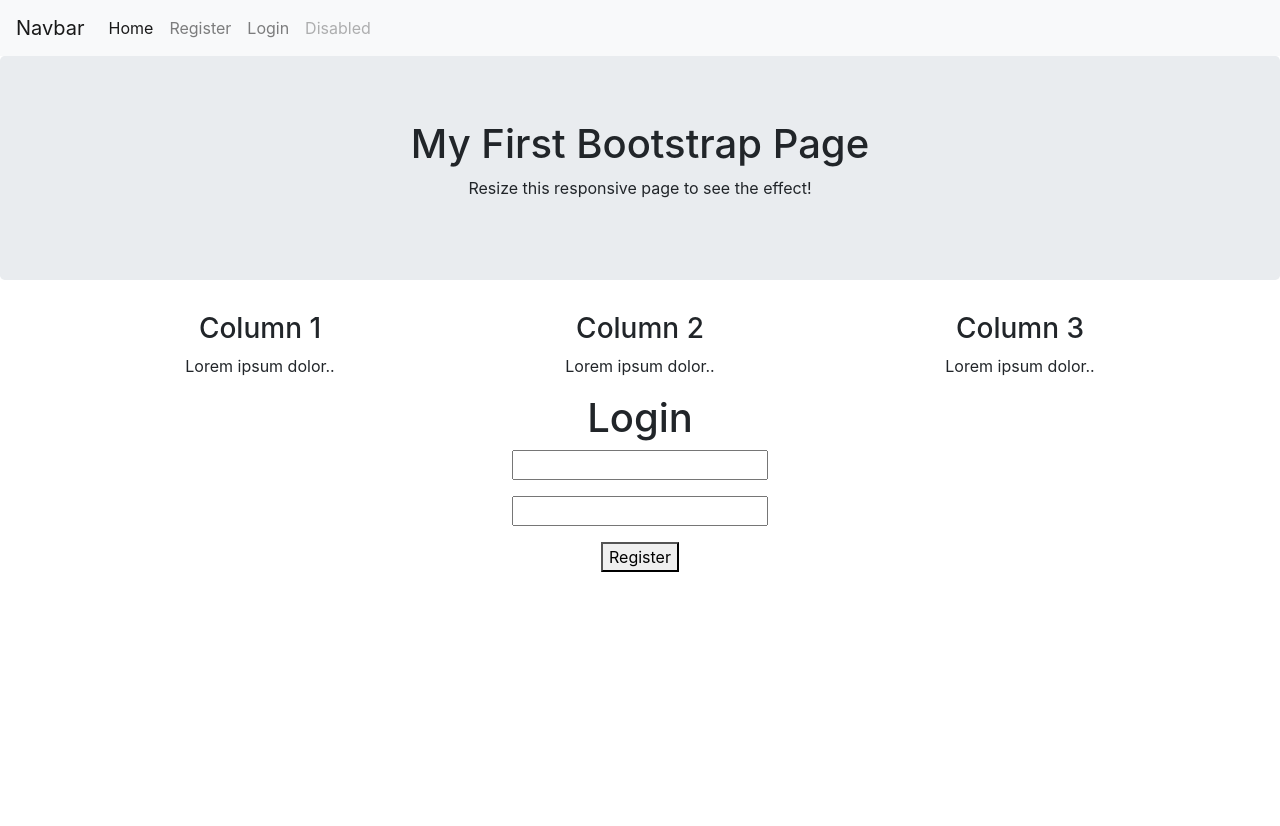
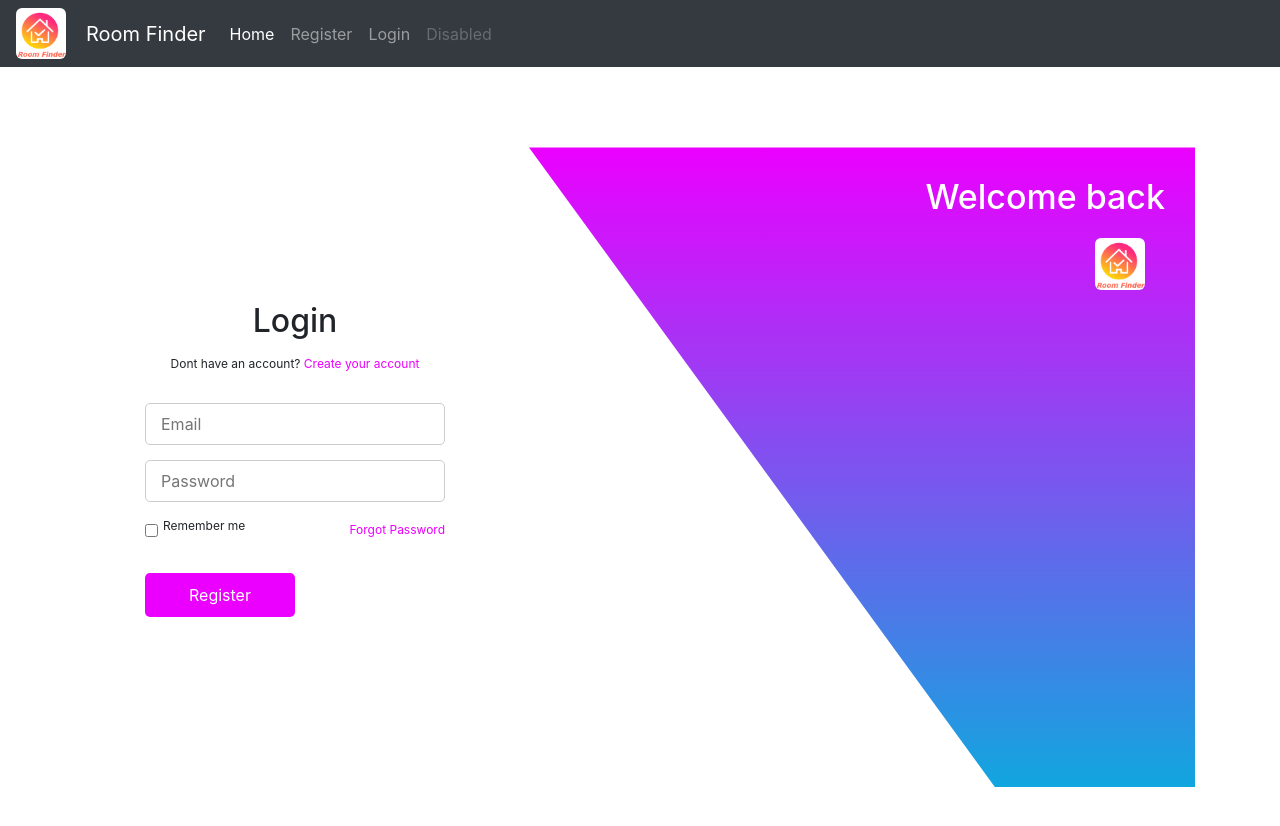
Before and after one commit to SudipRai/RoomFinder-Frontend-React-, a React (Create React App) app: page /login in a window 1280 px wide. Shown: the top 826 px of the page. Before the commit the page ends 800 px from the top, so only its background shows below. Built offline with nearby package versions, Linux system fonts and the light colour scheme.

Commit message:
Design of login page added

```diff
--- a/src/App.js
+++ b/src/App.js
@@ -1,9 +1,13 @@
 import logo from './logo.svg';
 import './App.css';
+import './custom.css';
 import '../node_modules/bootstrap/dist/css/bootstrap.min.css'
 import {BrowserRouter} from 'react-router-dom'
 import Header from './Header/Header'
 import Container from './Container/Container';
+
+
+
 
 function App() {
   return (
--- a/src/Container/Container.js
+++ b/src/Container/Container.js
@@ -4,9 +4,12 @@ import {Route} from 'react-router-dom'
 import Login from "./Login";
 import viewroom from "./viewroom";
 
+
+
 class Container extends Component{
     render(){
         return(
+
             <div>
                 <Route path="/register" component={Register}/>
                 <Route path="/login" component={Login}/>
--- a/src/Container/Login.js
+++ b/src/Container/Login.js
@@ -1,5 +1,6 @@
 import { Component } from "react"
 import axios from 'axios';
+
 
 class Login extends Component{
     state={
@@ -29,11 +30,45 @@ class Login extends Component{
     }
     render(){
         return(
-            <div>
-                <h1>Login</h1>
+           <div>
+               <div class="container">
+                            <div class="form-container">
+                            <div class="form-body">
+                                <div class="header">
+                                    <h2>Login</h2>
+                                    <p>Dont have an account? <a href="#">Create your account</a></p>
+                                </div>
+                                <div class="form-group">
+                                    <div class="input-group">
+                                    <input type="email" placeholder="Email" value={this.state.email} onChange={(event)=>{this.setState({email:event.target.value})}}/>
+                                    </div>
+                                    <div class="input-group">
+                                    <input type="text" placeholder="Password" value={this.state.password} onChange={(event)=>{this.setState({password:event.target.value})}} />
+                                    </div>
+                                    <div class="input-group flex">
+                                        <div class="remember">
+                                            <input type="checkbox" name=""/><label for="checkbox">Remember me</label>
+                                            </div>
+                                        <div class="forgot"><a href="#">Forgot Password</a></div>
+                                    </div>
+                                    <div class="input-group right">
+                                    <button onClick={this.login}>Register</button>
+                                    </div>
+                                </div>
+                            </div>
+                            <div class="form-image">
+                                <div class="text">
+                                    <h2>Welcome back</h2>
+                                    <img src="roomicon1.png"/>
+                                </div>
+                            </div>
+                        </div>
+                    </div>
+
+                {/* <h1>Login</h1>
                 <p><input type="email" value={this.state.email} onChange={(event)=>{this.setState({email:event.target.value})}}/></p>
                 <p><input type="text" value={this.state.password} onChange={(event)=>{this.setState({password:event.target.value})}} /></p>
-                <p><button onClick={this.login}>Register</button></p>
+                <p><button onClick={this.login}>Register</button></p> */}
             </div>
         )
     }
--- a/src/Container/Register.js
+++ b/src/Container/Register.js
@@ -29,6 +29,7 @@ class Register extends Component{
             <p><input type="text" value={this.state.password} onChange={(event)=>{this.setState({password:event.target.value})}} /></p>
             <p><button onClick={this.register}>Register</button></p>
             </div>
+
                   )
     }
 }
--- a/src/Header/Header.js
+++ b/src/Header/Header.js
@@ -5,8 +5,9 @@ class Header extends Component{
         return(
             <div>
 
-<nav class="navbar navbar-expand-lg navbar-light bg-light">
-  <a class="navbar-brand" href="#">Navbar</a>
+<nav class="navbar navbar-expand-lg navbar-dark bg-dark">
+<img src="./roomicon1.png"></img>
+  <a class="navbar-brand" href="#">Room Finder</a>
   <button class="navbar-toggler" type="button" data-toggle="collapse" data-target="#navbarNavAltMarkup" aria-controls="navbarNavAltMarkup" aria-expanded="false" aria-label="Toggle navigation">
     <span class="navbar-toggler-icon"></span>
   </button>
@@ -20,32 +21,6 @@ class Header extends Component{
   </div>
 </nav>
 
-
-
-
-
-     <div class="jumbotron text-center">
-  <h1>My First Bootstrap Page</h1>
-  <p>Resize this responsive page to see the effect!</p>
-</div>
-
-<div className="container">
-  <div className="row">
-    <div class="col-sm-4">
-      <h3>Column 1</h3>
-      <p>Lorem ipsum dolor..</p>
-    </div>
-    <div className="col-sm-4">
-      <h3>Column 2</h3>
-      <p>Lorem ipsum dolor..</p>
-    </div>
-    <div className="col-sm-4">
-      <h3>Column 3</h3>
-      <p>Lorem ipsum dolor..</p>
-    </div>
-  </div>
-</div>
-
             </div>
         )
     }
--- /dev/null
+++ b/src/custom.css
@@ -0,0 +1,143 @@
+*{
+	padding: 0;
+	margin: 0;
+	box-sizing: border-box;
+}
+.container{
+	display: flex;
+	justify-content: center;
+	align-items: center;
+	height: 100vh;
+    width: 100%;
+	background: #fff
+
+
+}
+
+.container .form-container{
+	position: relative;
+	display: flex;
+	align-items: center;
+	width: 100%;
+	height: 80%;
+	background: #fff;
+}
+
+.container .form-image{
+	position: absolute;
+	right: 0;
+	color: #fff;
+	height: 100%;
+	width: 60%;
+	background: linear-gradient(rgb(235,0,255),rgb(17,166,223));
+	clip-path: polygon(0 0, 100% 0, 100% 100%,70% 100%);
+}
+.container .form-image .text p{
+font-size: 12px;
+}
+.container .form-image .text h2{
+font-size: 34px;
+margin-bottom: 20px;
+}
+.container .form-image .text{
+position: absolute;
+right: 0;
+padding: 30px;
+text-align: right;
+width: 60%;
+
+}
+
+img{
+	width: 50px;
+	border-radius: 12%;
+    margin-right: 20px;
+}
+.form-group{
+	margin: 30px 60px;
+}
+
+.form-group .input-group{
+	width: 300px;
+	margin:15px 0px;
+}
+.form-body .header{
+	margin: 0px 60px;
+
+}
+.form-body .header h2{
+	margin-bottom: 15px;
+
+}
+.form-body .header p{
+	font-size: 12px;
+
+}
+
+.form-body .header a{
+	text-decoration: none;
+	color: rgb(235,0,255);
+
+}
+
+.form-group .input-group input[type='text'],
+.form-group .input-group input[type='email']{
+	width: 100%;
+	padding: 8px 15px;
+	outline: none;
+	border-radius: 5px;
+	border: 1px solid #ccc;
+}
+
+.form-group .input-group.flex{
+	display: flex;
+	font-size: 12px;
+	justify-content: space-between;
+	align-items: center;
+	margin-bottom: 30px;
+}
+.form-group .input-group .remember{
+display: flex;
+align-items: center;
+}
+.form-group .input-group .remember input{
+	margin-right: 5px;
+}
+
+.form-group .input-group.flex a{
+text-decoration: none;
+color: rgb(235,0,255);
+}
+
+.form-group .input-group button{
+	background: rgb(235,0,255);
+	width: 150px;
+	padding: 10px 15px;
+	border: none;
+	color: #fff;
+	border-radius: 5px;
+
+}
+.form-group .input-group.right{
+text-align: right;
+}
+
+@media screen and (max-width: 1000px) {
+	.container .form-image{
+	opacity: 0;
+}
+.container .form-container{
+	position: relative;
+	display: flex;
+	align-items: center;
+	width: 90%;
+	height: auto;
+	background: #fff;
+	margin: 20px;
+	padding: 30px;
+}
+}
+
+.logo{
+    width: 50px;
+}
```
Also changed, not shown: public/room.jpg (added), public/roomicon1.png (added). Lines whose indentation alone changed are shown as unchanged.
